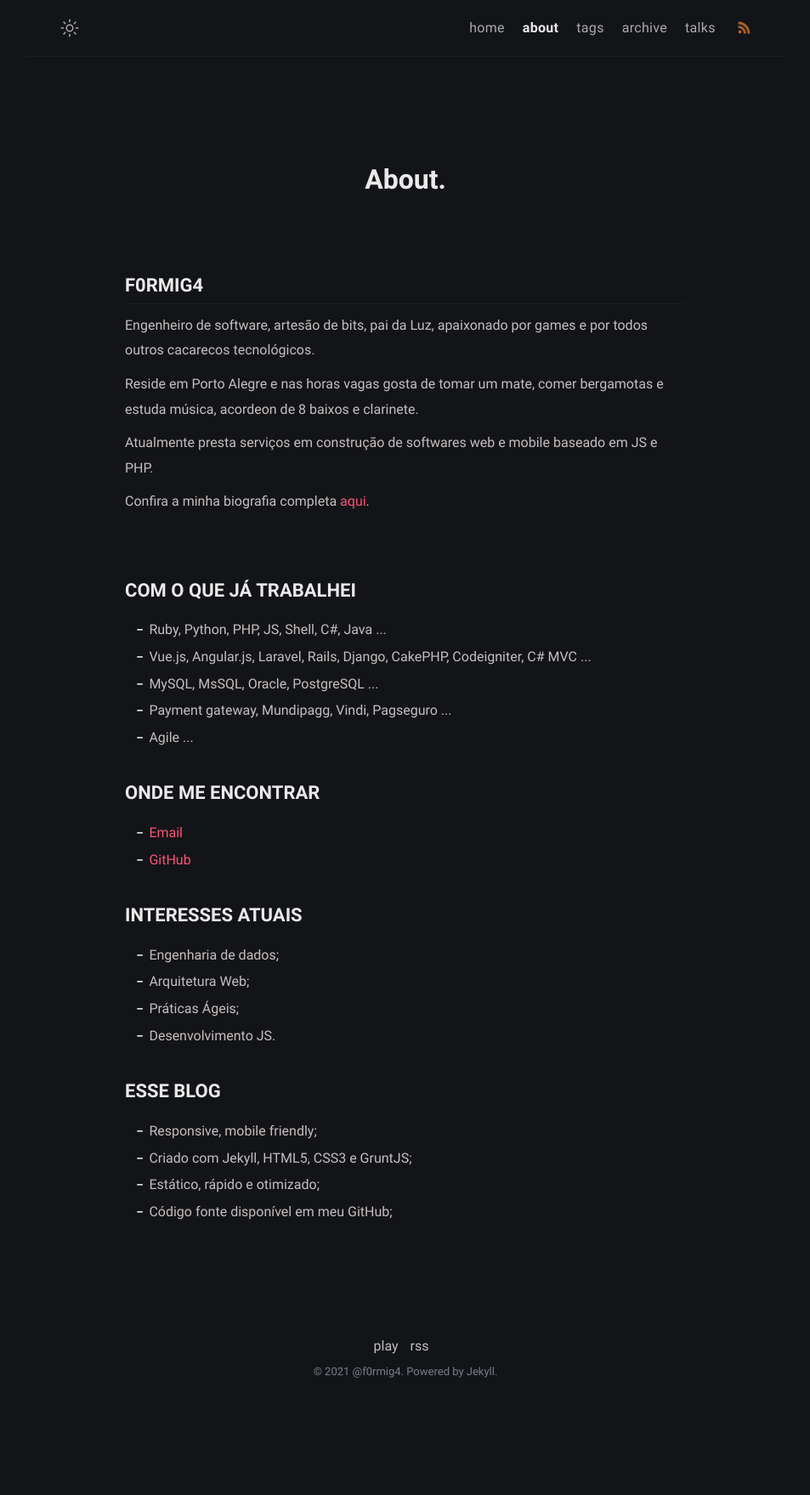
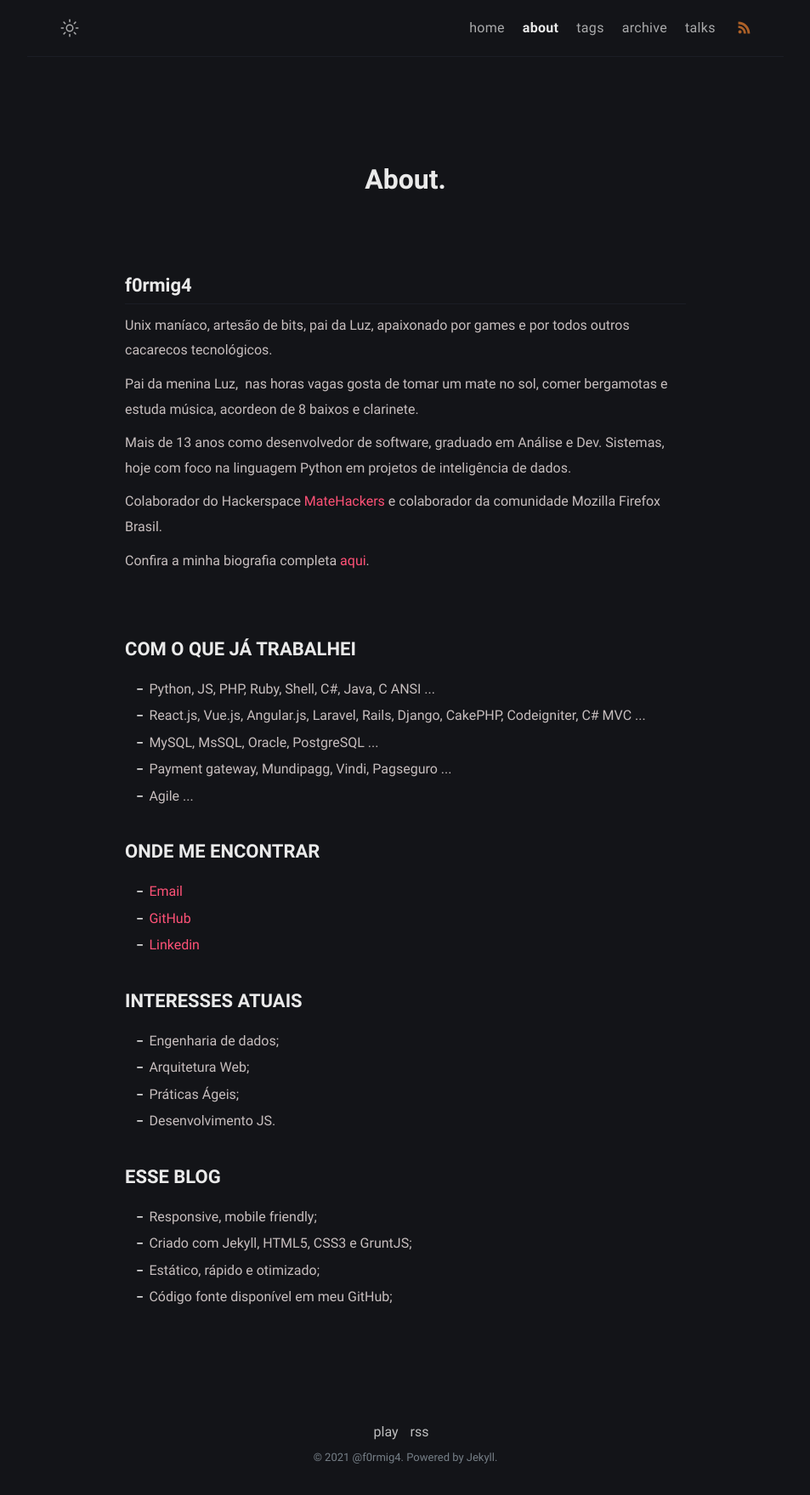
Before and after one commit to f0rmig4/f0rmig4.github.io, a Jekyll site: the page built from about.html, in a window 1280 px wide. Shown: the whole page at 85% size, without its empty margins (163-1116 px from the left). Built offline with Jekyll 4.4.1, drawn with Linux system fonts in a browser that asks for light colours; before the commit the page ends 1658 px from its top, so only the background shows below that.

Commit message:
Update my about page

```diff
--- a/_sass/klise/_layout.scss
+++ b/_sass/klise/_layout.scss
@@ -380,5 +380,5 @@
 }
 
 .lower {
-  text-transform: lowercase;
+  text-transform: lowercase!important;
 }
--- a/about.html
+++ b/about.html
@@ -1,23 +1,24 @@
 ---
 layout: page
 title: About
-description: Engenheiro de software, artesão de bits, pai da Luz, apaixonado por games e por todos outros cacarecos tecnológicos.
+description: Unix maníaco, artesão de bits, pai da Luz, apaixonado por games e por todos outros cacarecos tecnológicos.
 ---
 <article>
   <h2 class="lower">f0rmig4</h2>
   <hr>
 </article>
 <article>
-  <p>Engenheiro de software, artesão de bits, pai da Luz, apaixonado por games e por todos outros cacarecos tecnológicos.</p>
-  <p>Reside em Porto Alegre e nas horas vagas gosta de tomar um mate, comer bergamotas e estuda música, acordeon de 8 baixos e clarinete.</p>
-  <p>Atualmente presta serviços em construção de softwares web e mobile baseado em JS e PHP.</p>
+  <p>Unix maníaco, artesão de bits, pai da Luz, apaixonado por games e por todos outros cacarecos tecnológicos.</p>
+  <p>Pai da menina Luz,  nas horas vagas gosta de tomar um mate no sol, comer bergamotas e estuda música, acordeon de 8 baixos e clarinete.</p>
+  <p> Mais de 13 anos como desenvolvedor de software, graduado em Análise e Dev. Sistemas, hoje com foco na linguagem Python em projetos de inteligência de dados.</p>
+  <p>Colaborador do Hackerspace <a href="https://matehackers.org/" target="_blanck">MateHackers</a> e colaborador da comunidade Mozilla Firefox Brasil.</p>
   <p>Confira a minha biografia completa <a href="/bio">aqui</a>.</p><br />
 </article>
 <article>
   <h2>Com o que já trabalhei</h2>
   <ul>
-    <li>Ruby, Python, PHP, JS, Shell, C#, Java ...</li>
-    <li>Vue.js, Angular.js, Laravel, Rails, Django, CakePHP, Codeigniter, C# MVC ...</li>
+    <li>Python, JS, PHP, Ruby, Shell, C#, Java, C ANSI ...</li>
+    <li>React.js, Vue.js, Angular.js, Laravel, Rails, Django, CakePHP, Codeigniter, C# MVC ...</li>
     <li>MySQL, MsSQL, Oracle, PostgreSQL ...</li>
     <li>Payment gateway, Mundipagg, Vindi, Pagseguro ...</li>
     <li>Agile ...</li>
@@ -28,6 +29,7 @@ description: Engenheiro de software, artesão de bits, pai da Luz, apaixonado po
   <ul>
     <li><a href="mailto:{{ site.author.email }}" alt="email f0rmig4">Email</a></li>
     <li><a href="https://github.com/f0rmig4" alt="github f0rmig4" target="_blanck">GitHub</a></li>
+    <li><a href="https://www.linkedin.com/in/f0rmig4/" alt="linkedin f0rmig4" target="_blanck">Linkedin</a></li>
   </ul>
 </article>
 <article>
--- a/bio.html
+++ b/bio.html
@@ -11,8 +11,7 @@ description: Engenheiro de software, artesão de bits, pai da Luz, apaixonado po
   <p>Foi apenas em 2006 que resolveu fazer um <strong>técnico em informática</strong> e com essa experiência teve a oportunidade de compilar seu primeiro código C ANSI, "foi amor à primeira vista poder dar um "hello word" em um terminal linux".</p>
   <p>No fim do técnico já estava matriculado na <strong>faculdade de análise de sistemas</strong> e nesse mesmo semestre já estava atuando como desenvolvedor PHP junior na carteira.</p>
   <p>Passou por pequenas e grandes empresas, agências e startups, nunca perdendo a conexão com comunidades de desenvolvimento, o que ajudou a formar seu estilo de empreender.</p>
-  <p>Atualmente f0rmig4 é desenvolvedor de software e empreendedor.</p>
-  <p>É cofundador da <a href="https://dalee.dev">dalee</a>, empresa de desenvolvimento de software.</p>
-  <p>É entusiasta open source e já apresentou algumas palestras ao longo de sua carreira, na grande maioria das vezes falando sobre PHP, tecnologias Web e mercado.</p>
+  <p>Atualmente hoje com foco na linguagem Python em projetos de inteligência de dados.</p>
+  <p>É entusiasta open source e já apresentou algumas palestras ao longo de sua carreira, na grande maioria das vezes falando sobre arquitetura de software, tecnologias Web e mercado.</p>
   <p>Nos últimos anos tem dedicado seus estudos com temas relacionado a privacidade de dados e impactos da tecnologia na sociedade.</p>
 </article>
```
